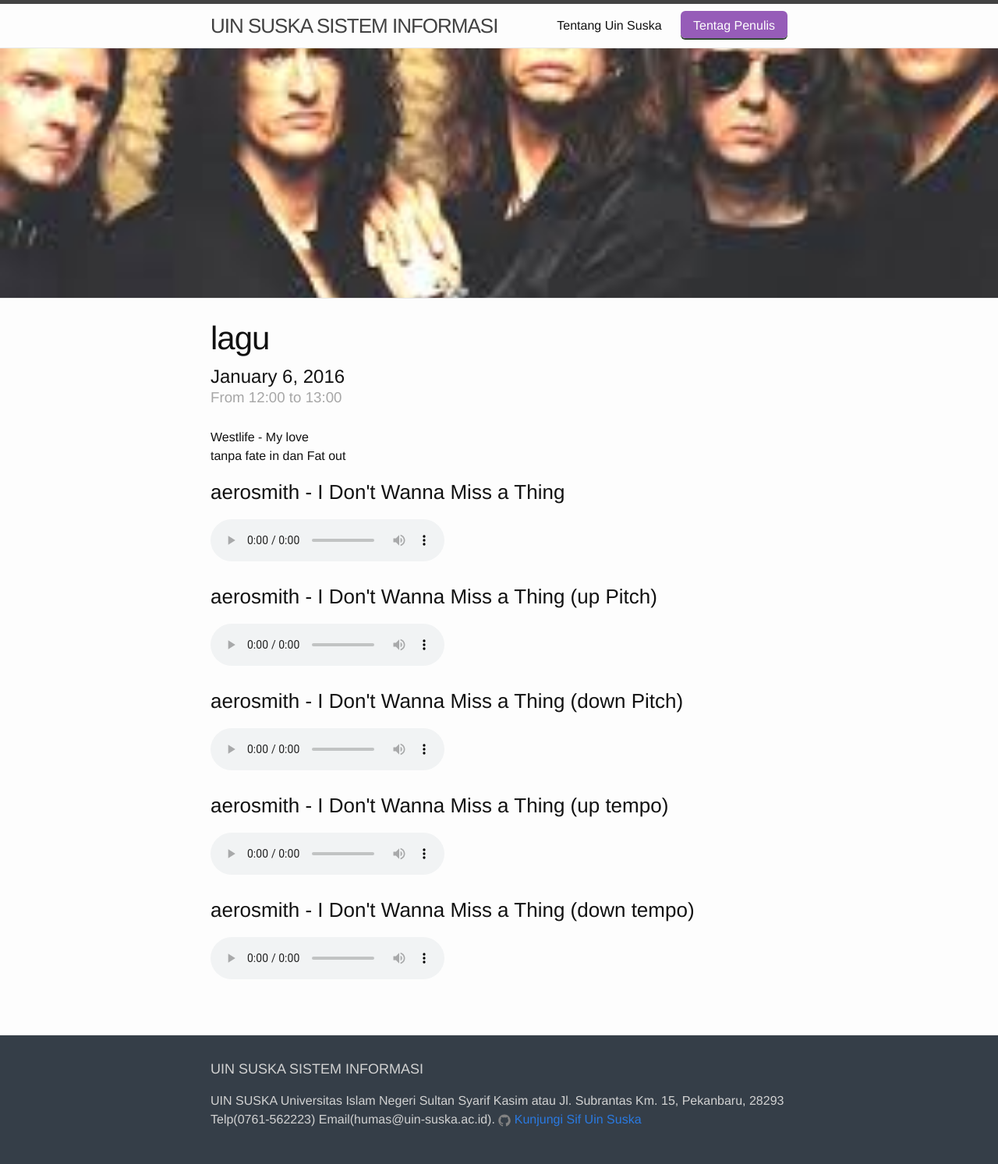
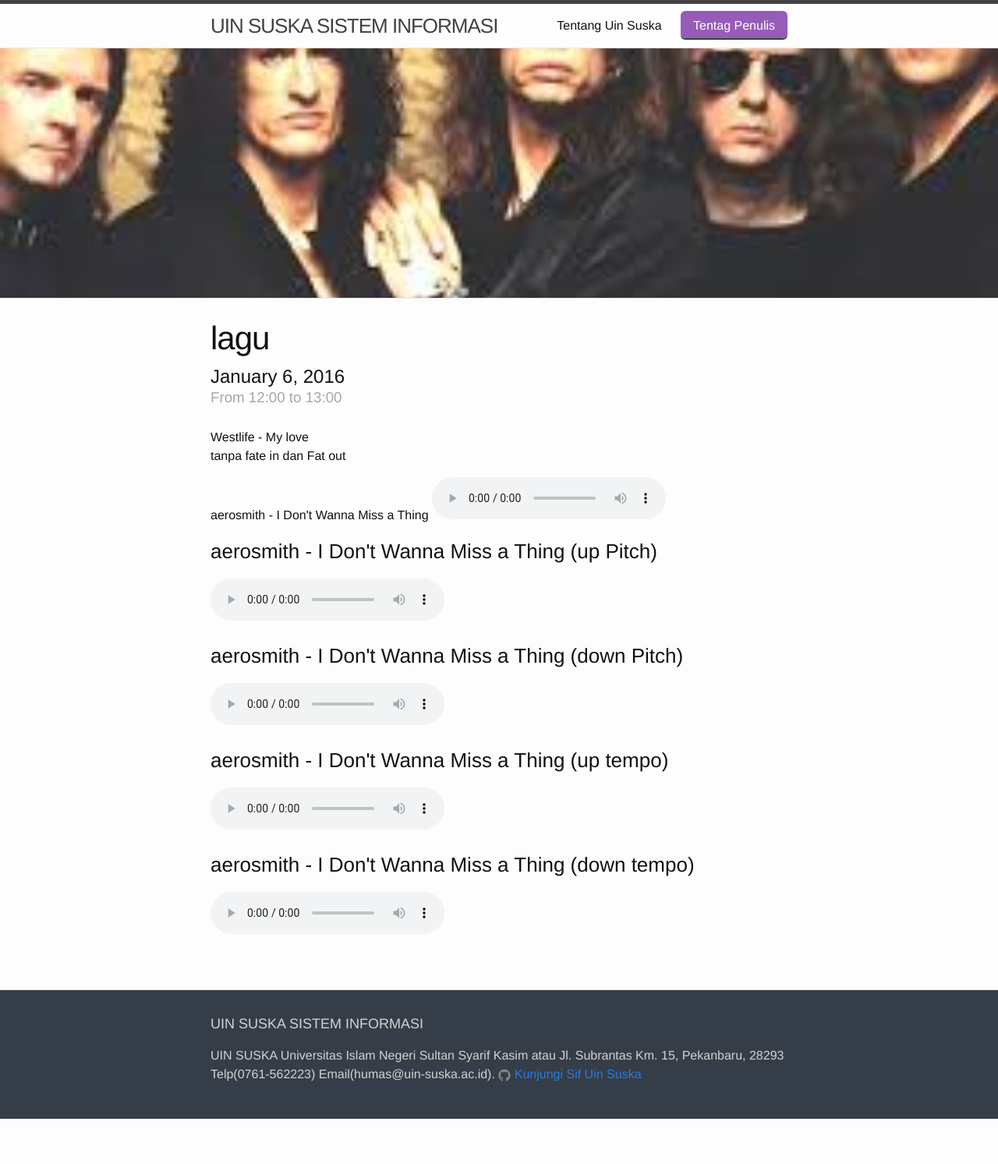
Before and after one commit to ibnuyohanzah/catclan.github.io-1, a Jekyll site: the page built from _posts/2016-06-15-Selamat Datang.md, in a window 1280 px wide. Shown: the whole page at 78% size. Built offline with Jekyll 4.4.1, drawn with Linux system fonts in a browser that asks for light colours; after the commit the page ends 1435 px from its top, so only the background shows below that.

```diff
--- a/_posts/2016-06-15-Selamat Datang.md
+++ b/_posts/2016-06-15-Selamat Datang.md
@@ -25,7 +25,7 @@ organiser: "Ibnuyohanzah ahmad"
 </html>
 <p>Westlife - My love<br> tanpa fate in dan Fat out <br>
 
-<p><h3>aerosmith - I Don't Wanna Miss a Thing<h3>
+<p>aerosmith - I Don't Wanna Miss a Thing
 <audio controls="controls">
   <source src="img/Aerosmith - I Don't Wanna Miss a Thing.oog" type="audio/oog" />
   Your browser does not support the audio element.
```
